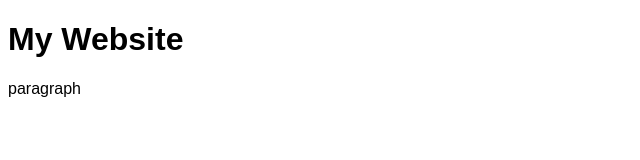
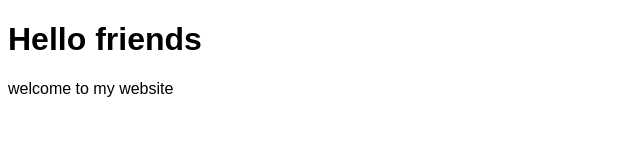
Before and after one commit to mrak-ripple/mrak-ripple.github.io, a plain HTML site: page Index.html in a window 1280 px wide. Shown: the whole page, without its empty margins (0-640 px from the left). Drawn offline with Linux system fonts and the light colour scheme.

Commit message:
Update Index.html

```diff
--- a/Index.html
+++ b/Index.html
@@ -12,8 +12,8 @@ body {
 </head>
 <body>
 
-<h1>My Website</h1>
-<p>paragraph</p>
+<h1>Hello friends</h1>
+<p>welcome to my website</p>
 
 </body>
 </html>
```
